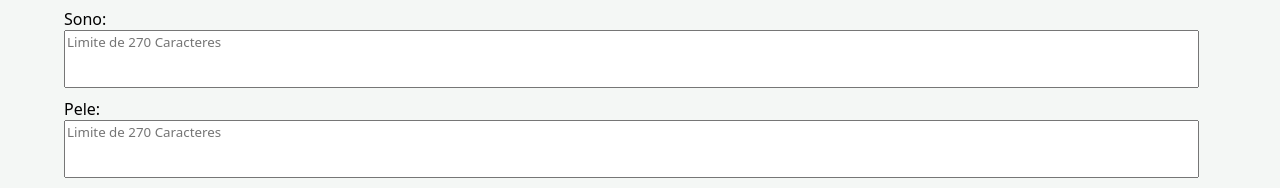
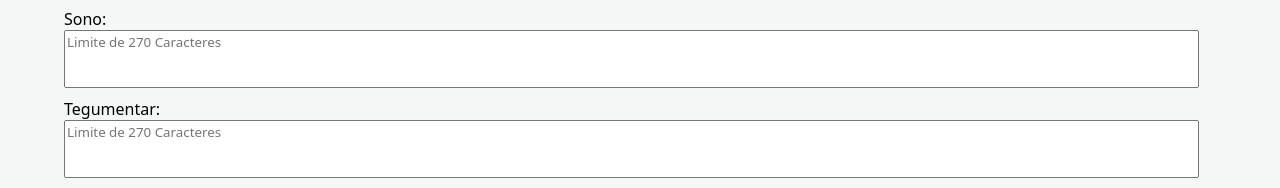
Before and after one commit to Bruhkamargo/OrtoFisioUNIPLAC, a React (Vite) app: page / in a window 1280 px wide. Shown: the part 4150-4338 px from the top of the page. Built offline with nearby package versions, Linux system fonts and the light colour scheme.

Commit message:
Atualizar o App.jsx

```diff
--- a/src/App.jsx
+++ b/src/App.jsx
@@ -402,7 +402,7 @@ const App = () => {
             placeholder='Limite de 270 Caracteres' />
         </span>
         <span className='SpanRevisaoDeSistema'>
-          <label>Pele:</label>
+          <label>Tegumentar:</label>
           <textarea className="TXTArea" maxLength={270} value={StrSistema04} onChange={(e) => { SetStrSistema04(e.target.value) }}
             placeholder='Limite de 270 Caracteres' />
         </span>
```
